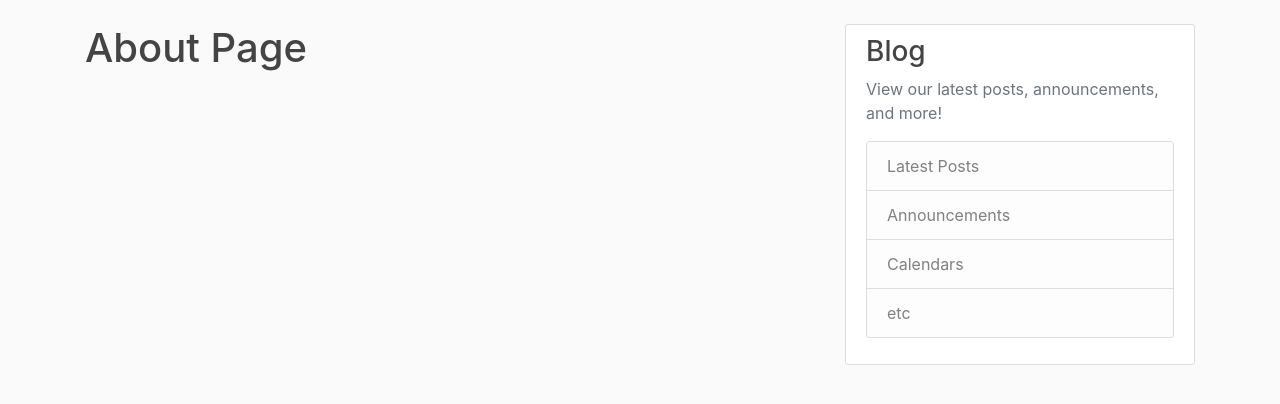
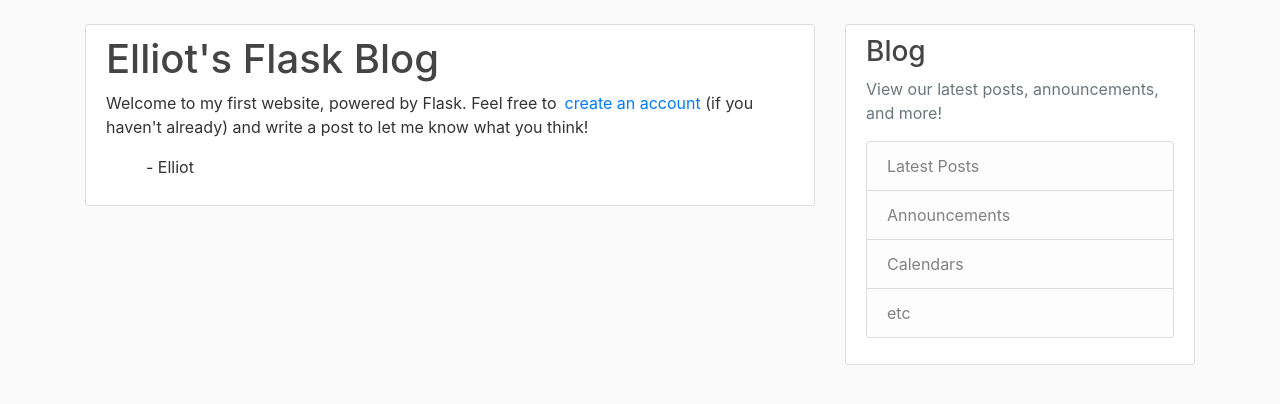
Before and after one commit to edubu2/flask-blog, a Flask app: page /about in a window 1280 px wide. Shown: the part 56-460 px from the top of the page. Run offline with Flask 2, Linux system fonts and the light colour scheme; some libraries are stand-ins or nearby versions.

Commit message:
Add content to about route

```diff
--- a/flask_blog/templates/about.html
+++ b/flask_blog/templates/about.html
@@ -1,4 +1,8 @@
 {% extends "layout.html" %}
 {% block content %}
-    <h1>About Page</h1>
+    <div class="content-section">
+        <h1>Elliot's Flask Blog</h1>
+        <p>Welcome to my first website, powered by Flask. Feel free to<a class="ml-2" href="{{ url_for('users.register') }}">create an account</a> (if you haven't already) and write a post to let me know what you think!</p>
+        <ul>- Elliot</ul>
+    </div>
 {% endblock content %}
```
